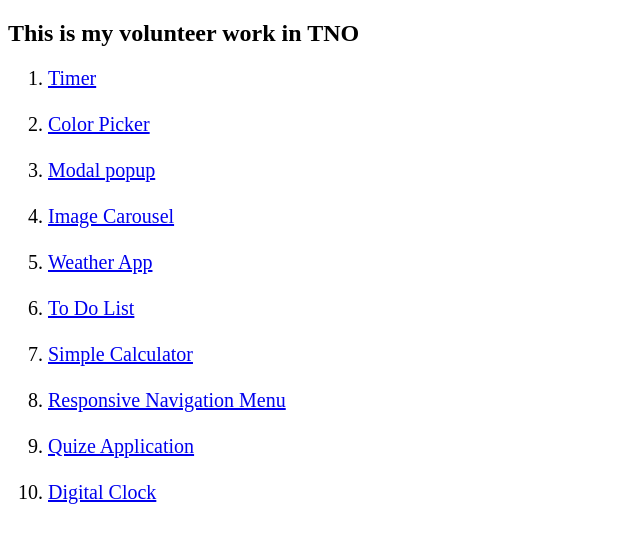
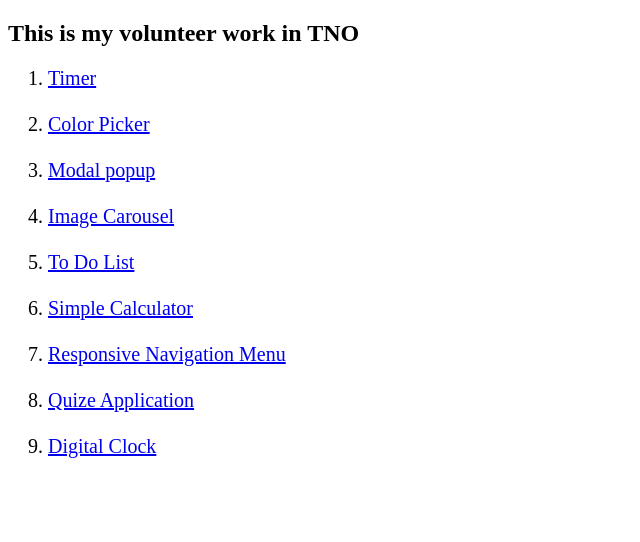
Before and after one commit to KavyaSJ/VolunteerWebDev, a plain HTML site: page index.html in a window 1280 px wide. Shown: the whole page, without its empty margins (0-640 px from the left). Drawn offline with Linux system fonts and the light colour scheme.

Commit message:
Update index.html

```diff
--- a/index.html
+++ b/index.html
@@ -20,7 +20,7 @@
                 <li><a href="colorPicker.html">Color Picker</a> </li><br>
                 <li><a href="modalPopUp.html">Modal popup</a> </li><br>
                 <li><a href="image-carsole.html"> Image Carousel </a></li><br>
-                <li><a href="weather_app.html">Weather App</a> </li><br>
+<!--                 <li><a href="weather_app.html">Weather App</a> </li><br> -->
                 <li><a href="todo-list.html">To Do List</a></li><br>
                 <li><a href="Calculator.html">Simple Calculator</a></li><br>
                 <li><a href="nav-bar.html">Responsive Navigation Menu</a></li><br>
```
